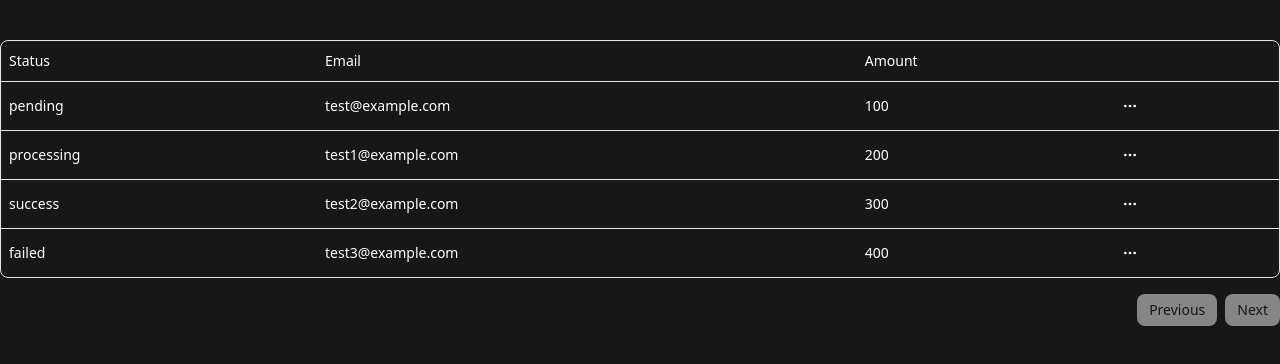
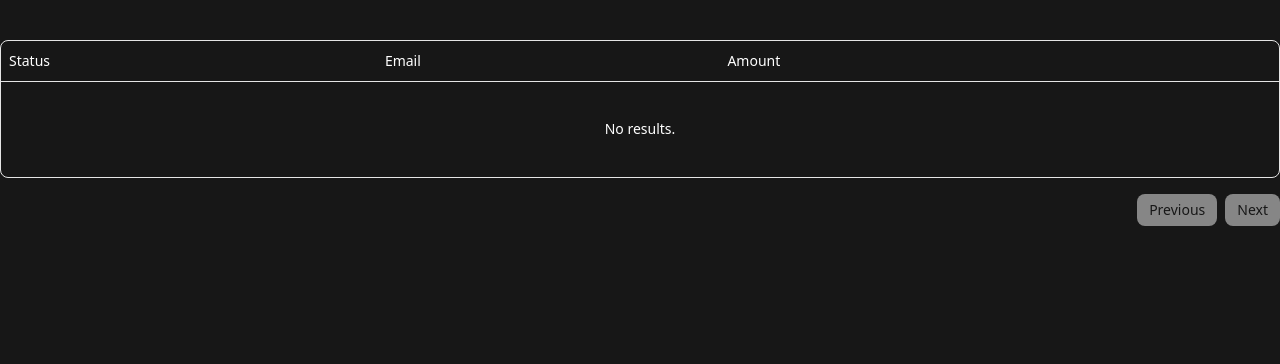
Before and after one commit to enesdmc0/nextjs-jotai, a Next.js app: page /all-books in a window 1280 px wide. Shown: the top 364 px of the page. Built offline with nearby package versions, Linux system fonts and the light colour scheme.

Commit message:
9: refactor: remove unused state management for books; simplify AllBooks component

```diff
--- a/app/all-books/atom.ts
+++ /dev/null
@@ -1,9 +0,0 @@
-import { atom } from "jotai";
-
-export const tableDataAtom = atom([]);
-
-export const tableDataFetchAtom = atom(null, async (_, set) => {
-    const response = await fetch("http://localhost:3000/api/books");
-    const data = await response.json();
-    set(tableDataAtom, data);
-});
--- a/app/all-books/page.tsx
+++ b/app/all-books/page.tsx
@@ -1,23 +1,11 @@
-"use client";
-import { useAtomValue, useSetAtom } from "jotai";
 import { columns } from "./columns";
 import { DataTable } from "./data-table";
-import { tableDataAtom, tableDataFetchAtom } from "./atom";
-import { useEffect } from "react";
 
 const AllBooks = () => {
-  const fetchData = useSetAtom(tableDataFetchAtom);
-  const data = useAtomValue(tableDataAtom);
-
-  useEffect(() => {
-    console.log("fetching data");
-    fetchData();
-  }, []);
-  console.log(data, "data");
   return (
     <div className="bg-[#171717] min-h-screen text-white">
       <div className="container mx-auto py-10">
-        <DataTable columns={columns} data={data} />
+        <DataTable columns={columns} data={[]} />
       </div>
     </div>
   );
```
